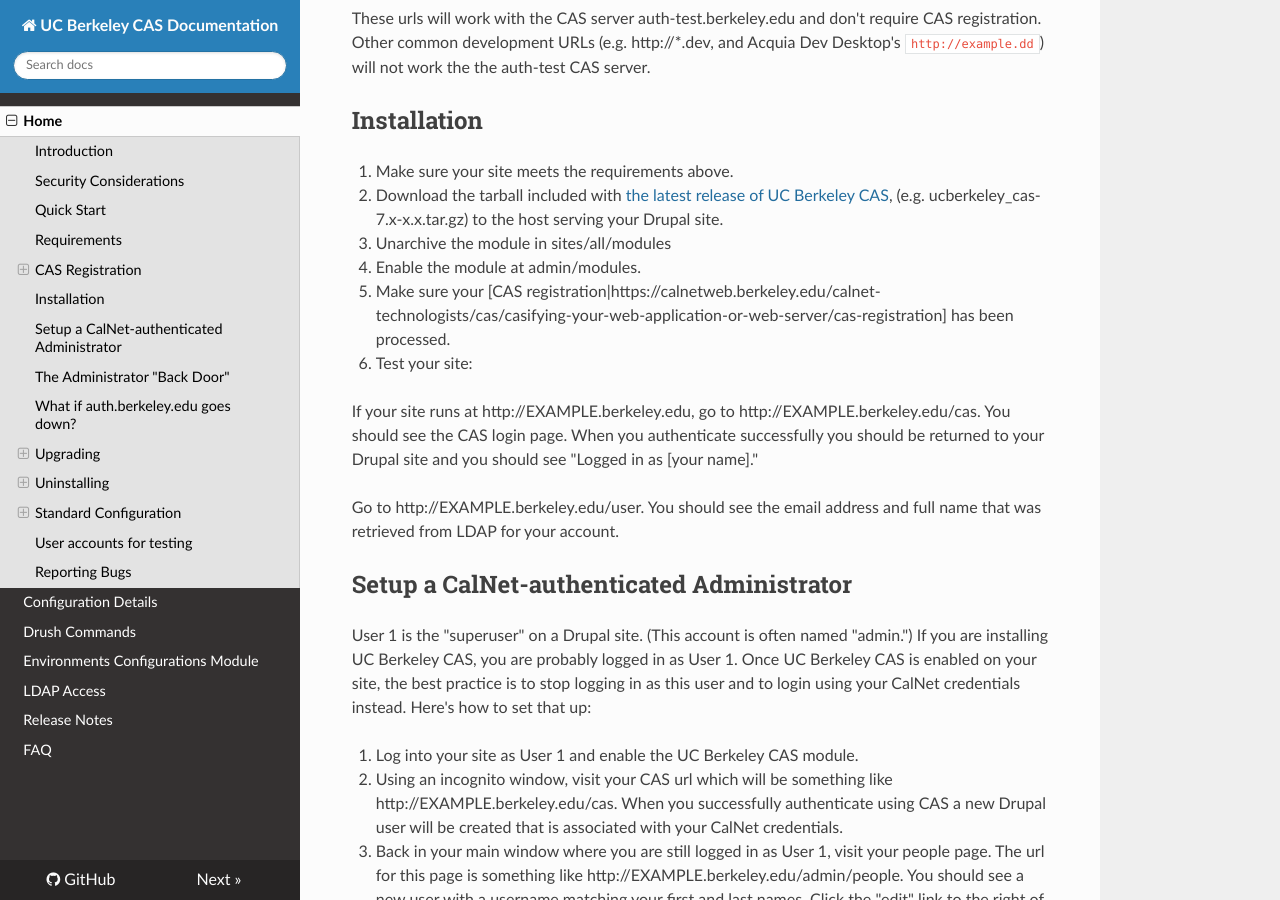
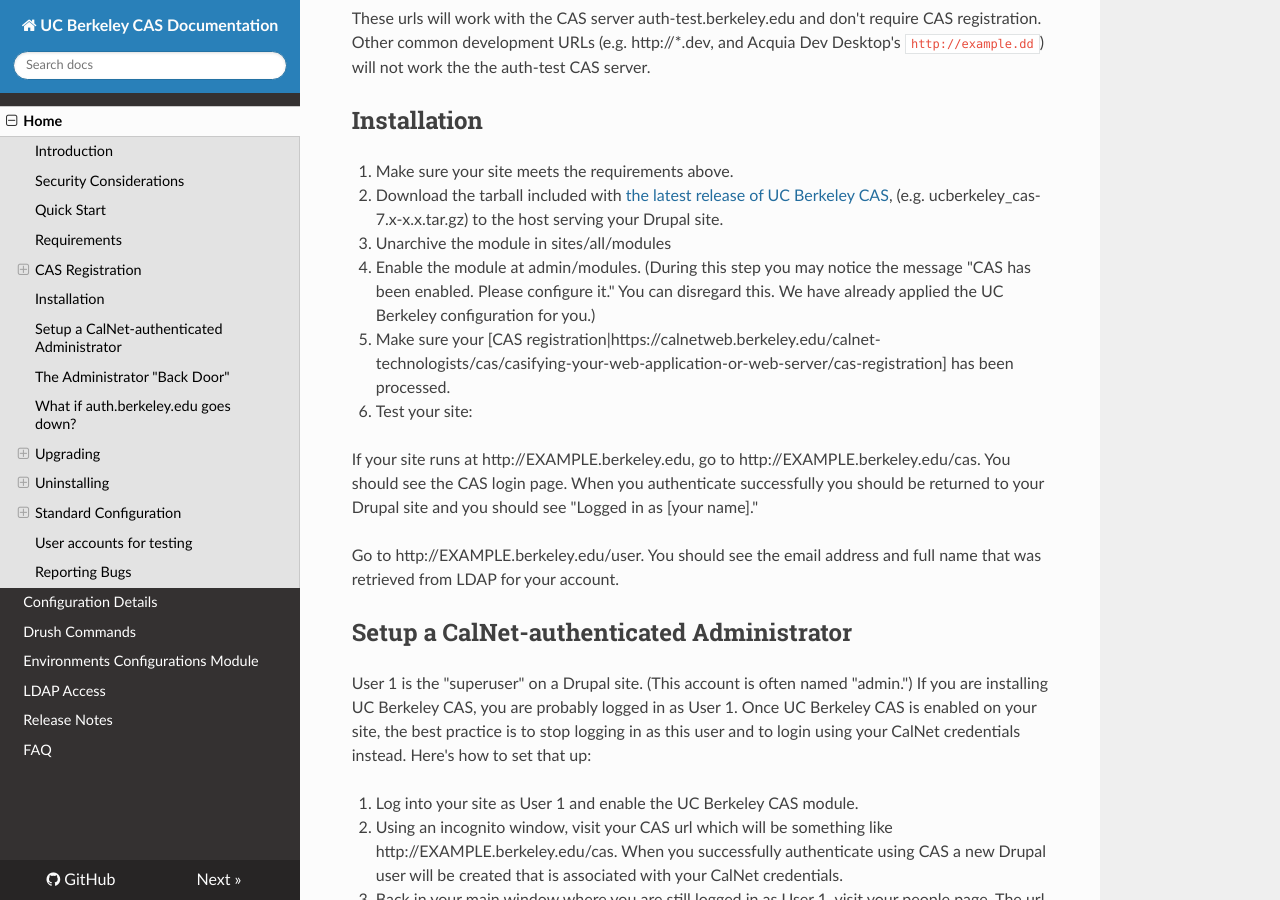
Before and after one commit to ucb-ist-drupal/ucberkeley_cas-7, an MkDocs documentation site: the page built from docs/index.md, in a window 1280 px wide and 900 px high, scrolled down 2537 px. Built offline with MkDocs 1.6.1, drawn with Linux system fonts in a browser that asks for light colours; nearby versions of some CDN libraries; old or Windows-style settings are respelled for this version of MkDocs.

Commit message:
Redux: Docs: Clarification for step 4 of installation instructions.

```diff
--- a/docs/index.md
+++ b/docs/index.md
@@ -106,7 +106,7 @@ server.
 2. Download the tarball included with [the latest release of UC Berkeley CAS](https://github.com/bwood/ucberkeley_cas-7/releases),
 (e.g. ucberkeley_cas-7.x-x.x.tar.gz) to the host serving your Drupal site.
 3. Unarchive the module in sites/all/modules
-4. Enable the module at admin/modules.
+4. Enable the module at admin/modules. (During this step you may notice the message "CAS has been enabled. Please configure it." You can disregard this.  We have already applied the UC Berkeley configuration for you.)
 5. Make sure your [CAS registration|https://calnetweb.berkeley.edu/calnet-technologists/cas/casifying-your-web-application-or-web-server/cas-registration]
 has been processed.
 6. Test your site:
```
